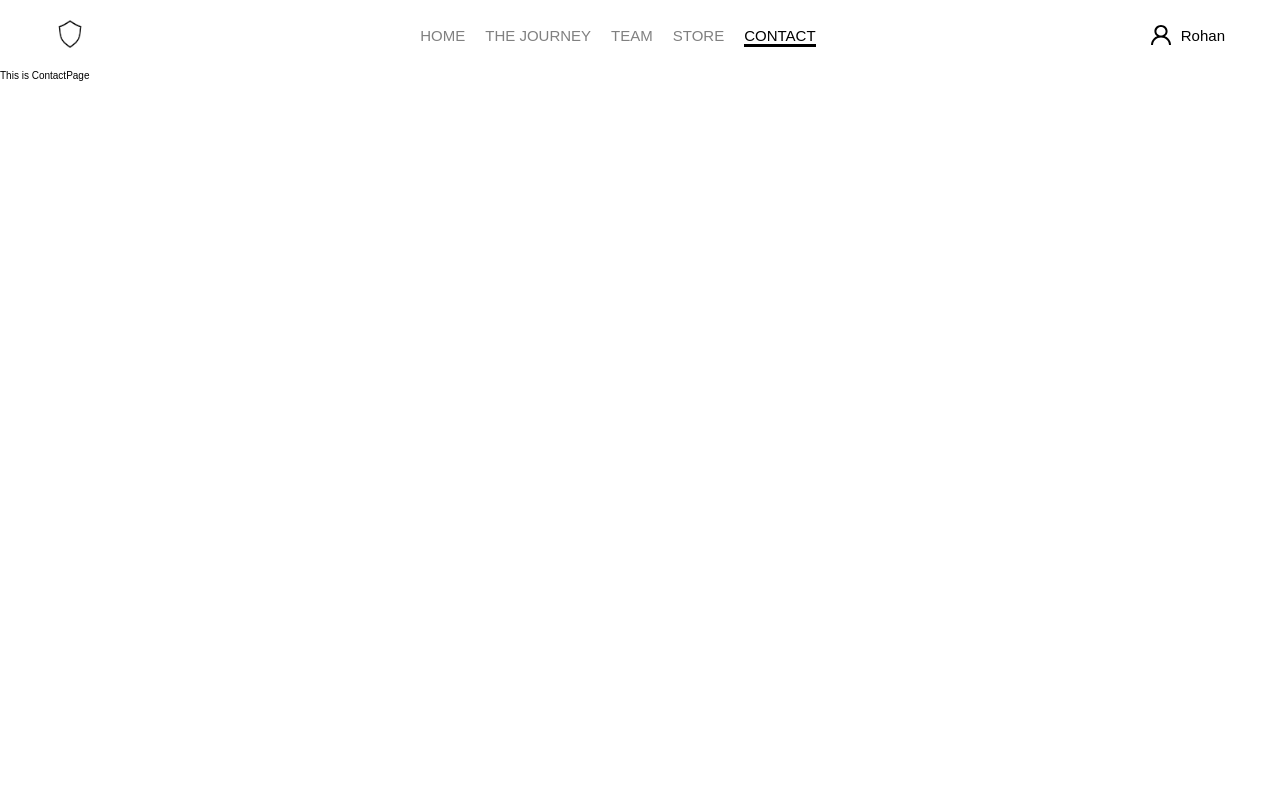
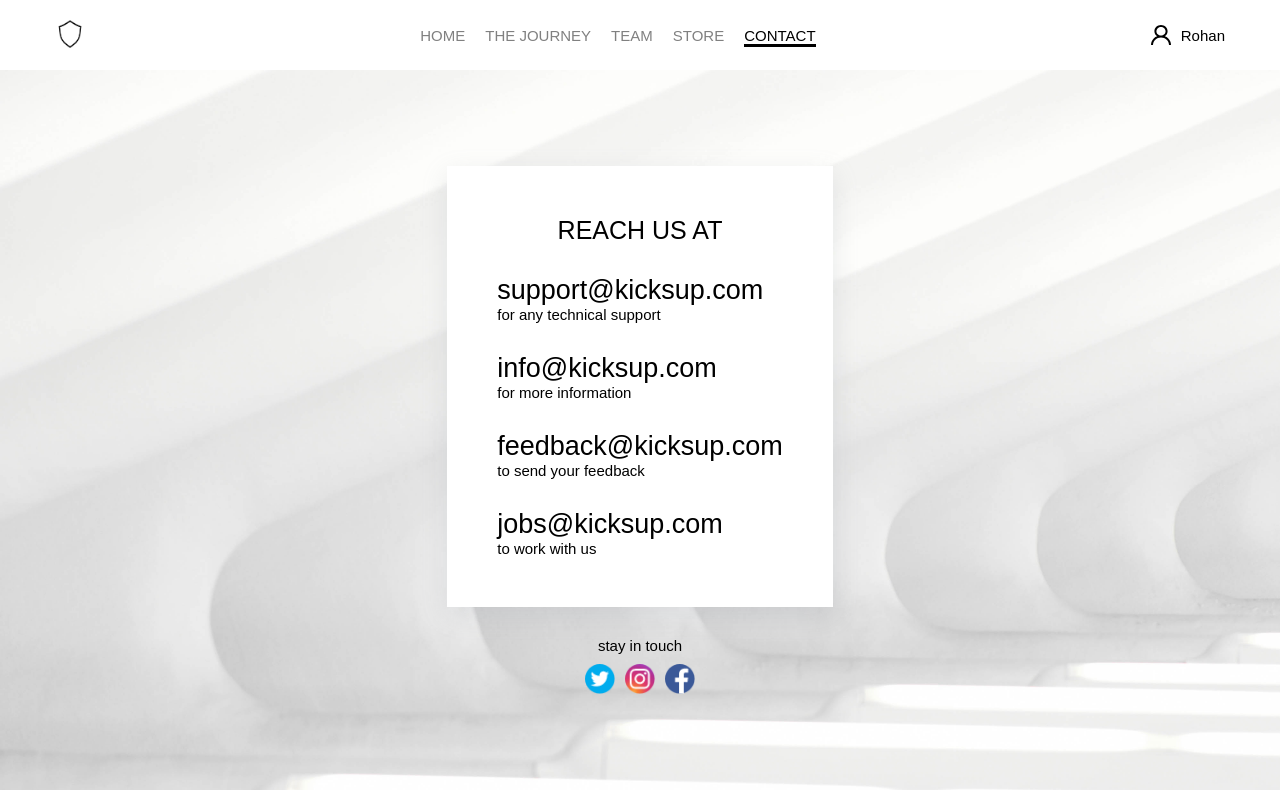
Before and after one commit to rohan220217/roc8-1, a React (Create React App) app: page /contact in a window 1280 px wide. Built offline with nearby package versions, Linux system fonts and the light colour scheme.

Commit message:
contact page completed

```diff
--- a/src/pages/ContactPage.jsx
+++ b/src/pages/ContactPage.jsx
@@ -1,8 +1,49 @@
-import React from 'react';
+import React from "react";
 
+import classes from "./ContactPage.module.css";
+
+import twitter from "../assets/images/twitter.png";
+import insta from "../assets/images/insta.png";
+import facebook from "../assets/images/facebook.png";
+
+const reachUsData = [
+  { email: "support@kicksup.com", content: "for any technical support" },
+  { email: "info@kicksup.com", content: "for more information" },
+  { email: "feedback@kicksup.com", content: "to send your feedback" },
+  { email: "jobs@kicksup.com", content: "to work with us" },
+];
 
 function ContactPage() {
-    return ( <p>This is ContactPage</p> );
+  return (
+    <div className={classes.bg}>
+      <div className={classes["contact-page-container"]}>
+        <div>
+          <div className={classes.card}>
+            <h1 className={classes.heading}>Reach Us at</h1>
+
+            {reachUsData.map((data) => (
+              <div
+                className={classes.text}
+                onClick={() => (window.location = `mailto:${data.email}`)}
+              >
+                <h4 className={classes.subheading}>{data.email}</h4>
+                <p className={classes.content}>{data.content}</p>
+              </div>
+            ))}
+          </div>
+
+          <div className={classes.footer}>
+            <h4>stay in touch</h4>
+            <div className={classes.icons}>
+              <img src={twitter} alt="twitter icon" />
+              <img src={insta} alt="insta icon" />
+              <img src={facebook} alt="facebook icon" />
+            </div>
+          </div>
+        </div>
+      </div>
+    </div>
+  );
 }
 
 export default ContactPage;
--- /dev/null
+++ b/src/pages/ContactPage.module.css
@@ -0,0 +1,55 @@
+.contact-page-container {
+  min-height: 90vh;
+  display: flex;
+  align-items: center;
+  justify-content: center;
+}
+
+.card {
+  padding: 5rem;
+  box-shadow: rgba(149, 157, 165, 0.2) 0px 8px 24px;
+  background-color: #fff;
+}
+
+.heading {
+  font-size: 2.5rem;
+  text-transform: uppercase;
+  font-weight: 500;
+  margin-bottom: 3rem;
+  text-align: center;
+}
+.subheading {
+  font-size: 2.7rem;
+  font-weight: 500;
+}
+.content {
+  font-size: 1.5rem;
+  font-weight: 500;
+}
+.text:not(:last-child) {
+  margin-bottom: 3rem;
+}
+.text:hover {
+  cursor: pointer;
+}
+
+.footer {
+  margin-top: 3rem;
+  text-align: center;
+}
+.footer h4 {
+  font-size: 1.5rem;
+  font-weight: 500;
+}
+.footer .icons {
+  display: flex;
+  align-items: center;
+  justify-content: center;
+  gap: 1rem;
+  margin-top: 1rem;
+}
+.bg{
+  background-image: url('../assets/images/bg.jpg');
+  background-repeat: no-repeat;
+  background-size: cover;
+}
```
Also changed, not shown: src/assets/images/bg.jpg (added).
